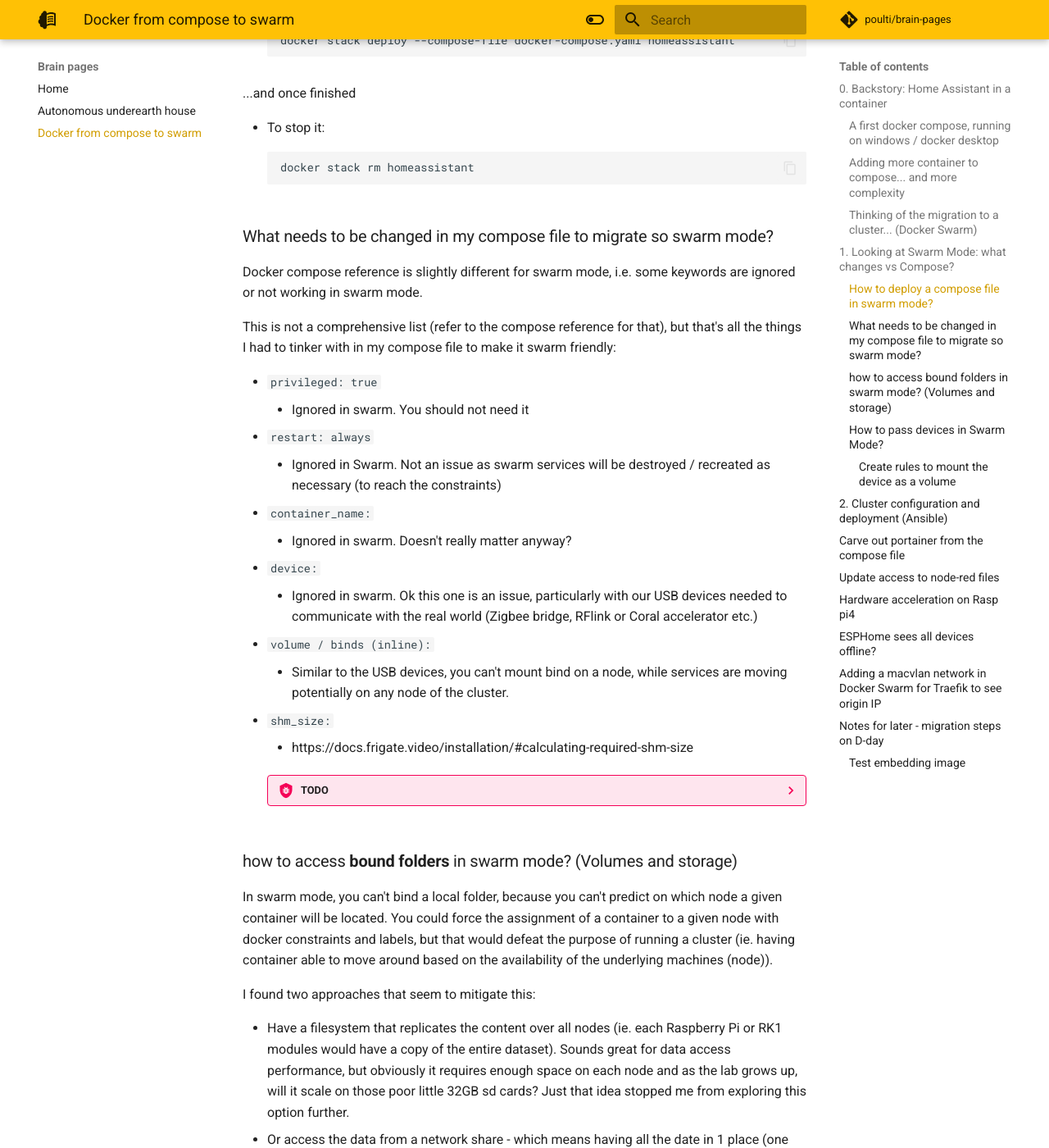
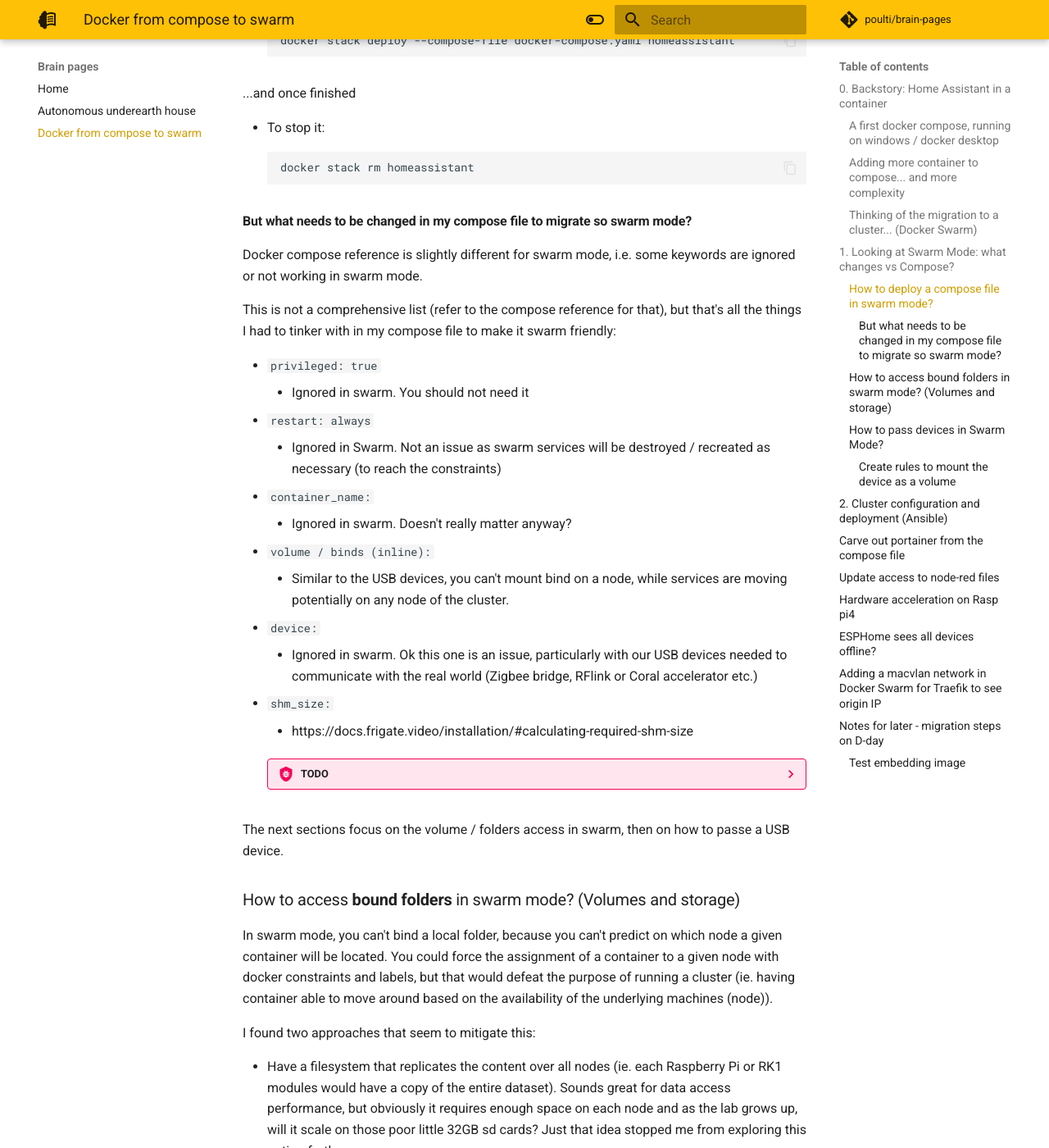
Before and after one commit to poulti/brain-pages, an MkDocs documentation site: the page built from docs/docker-from-compose-to-swarm.md, in a window 1280 px wide and 1400 px high, scrolled down 5911 px. Shown: the whole window at 82% size. Built offline with MkDocs 1.6.1 and Material for MkDocs 9.7.7, drawn with Linux system fonts in a browser that asks for light colours; comment, search, counter and statistics services are not loaded.

Commit message:
Slight refactor of changes from compose to swarm mode file ref

````diff
--- a/docs/docker-from-compose-to-swarm.md
+++ b/docs/docker-from-compose-to-swarm.md
@@ -236,7 +236,7 @@
   docker stack rm homeassistant
   ```
 
-### What needs to be changed in my compose file to migrate so swarm mode?
+#### But what needs to be changed in my compose file to migrate so swarm mode?
 
 Docker compose reference is slightly different for swarm mode, i.e. some keywords are ignored or not working in swarm mode.
 
@@ -248,16 +248,18 @@
     - Ignored in Swarm. Not an issue as swarm services will be destroyed / recreated as necessary (to reach the constraints)
 - ``container_name:``
     - Ignored in swarm. Doesn't really matter anyway?
+- ``volume / binds (inline):``
+    - Similar to the USB devices, you can't mount bind on a node, while services are moving potentially on any node of the cluster.
 - ``device:``
     - Ignored in swarm. Ok this one is an issue, particularly with our USB devices needed to communicate with the real world (Zigbee bridge, RFlink or Coral accelerator etc.)
-- ``volume / binds (inline):``
-    - Similar to the USB devices, you can't mount bind on a node, while services are moving potentially on any node of the cluster.
 - ``shm_size:``
     - https://docs.frigate.video/installation/#calculating-required-shm-size
     ??? bug "TODO"
         what impacts on Frigate --> workaround with a volume tmpfs targeted to /dev/shm
 
-### how to access **bound folders** in swarm mode? (Volumes and storage)
+The next sections focus on the volume / folders access in swarm, then on how to passe a USB device.
+
+### How to access **bound folders** in swarm mode? (Volumes and storage)
 
 In swarm mode, you can't bind a local folder, because you can't predict on which node a given container will be located. You could force the assignment of a container to a given node with docker constraints and labels, but that would defeat the purpose of running a cluster (ie. having container able to move around based on the availability of the underlying machines (node)).
 
````
